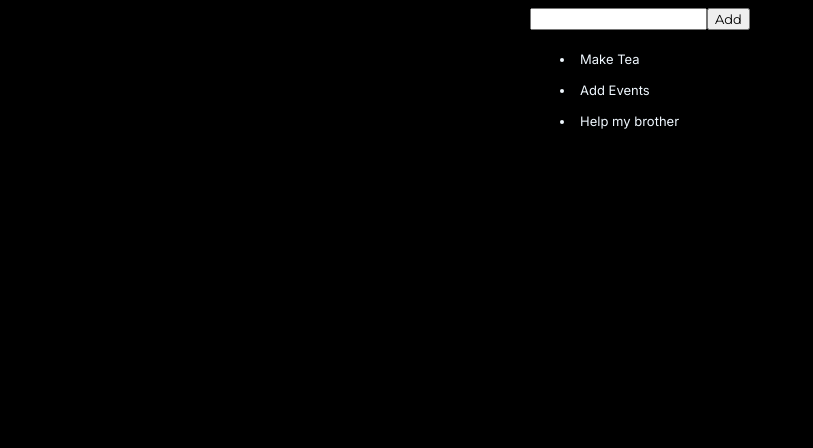
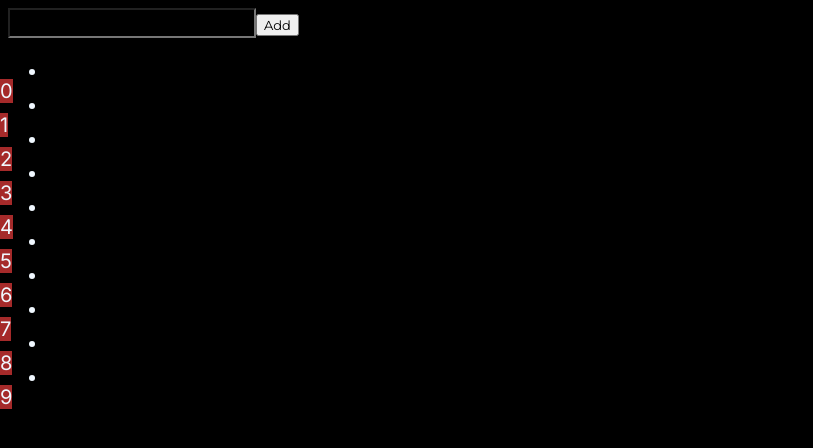
Before and after one commit to bikraman/Kansodo-Web, a Next.js app: page / in a window 1280 px wide. Shown: the top 448 px of the page, without its empty margins (0-813 px from the left). Built offline with nearby package versions, Linux system fonts and the light colour scheme.

Commit message:
some commits

```diff
--- a/src/app/globals.css
+++ b/src/app/globals.css
@@ -3,7 +3,6 @@ body {
   color: aliceblue;
   display: flex;
   flex-direction: column;
-  align-items: center;
 }
 
 button {
@@ -19,12 +18,19 @@ button {
 input {
   font-family: 'Montserrat', sans-serif;
   font-weight: 400 ;
+  background-color: black;
+  color: white;
+  font-size: 20px;
+
 }
 
 li {
-  position: static;
   padding: 5px;
-  margin: 5px;
   font-family: "Inter", sans-serif;
-  font-size: small;
+  font-size: 20px;
 }
+
+.help {
+  position: absolute;
+  background-color: brown;
+}
--- a/src/app/page.js
+++ b/src/app/page.js
@@ -1,13 +1,32 @@
 "use client";
 
-import { useState } from "react";
+import { useState, useEffect } from "react";
 
 export default function Home() {
 
-  const [itemList, setItemList] = useState([
-    new ItemClass(0,null,"Make Tea"),
-    new ItemClass(1,null,"Add Events"),
-    new ItemClass(2,null,"Help my brother")]);
+  let preItems = []
+
+
+  useEffect(() => {
+    // let preItems = []
+
+    // for (let i = 0; i < 1000; i++) {
+    //   preItems.push(new ItemClass(i,null,new String(i)))
+    // }
+
+    // setItemList(preItems);
+  }, []);
+
+  // const [itemList, setItemList] = useState([
+  //   new ItemClass(0,null,"Make Tea for 24 people in the Seracuz cruise"),
+  //   new ItemClass(1,null,"Add events to main implementation of project"),
+  //   new ItemClass(2,null,"Help my brother get his life together")]);
+
+  for (let i = 0; i < 10; i++) {
+    preItems.push(new ItemClass(i,null,new String(i)))
+  }
+
+  const [itemList, setItemList] = useState(preItems);
 
 
   return (
@@ -69,12 +88,11 @@ function IndividualTask({item}) {
 
   return (
     <li
-      style={{left : `${left}px`}}
-      onMouseMove={(event) => {
-        console.log(`X: ${event.clientX} Y: ${event.clientY }`)
+        onMouseMove={(event) => {
+        console.log(`X: ${event.offsetX} Y: ${event.offsetY }`)
         setLeft(event.clientX)
       }
-    }>{item.data}</li>
+    }><p className = "help" style={{left: `${left}px` }}>{item.data}</p></li>
   );
 
 }
```
Also changed, not shown: vanilla/script.js (+41 -25 lines), vanilla/trash-can-regular.svg.
